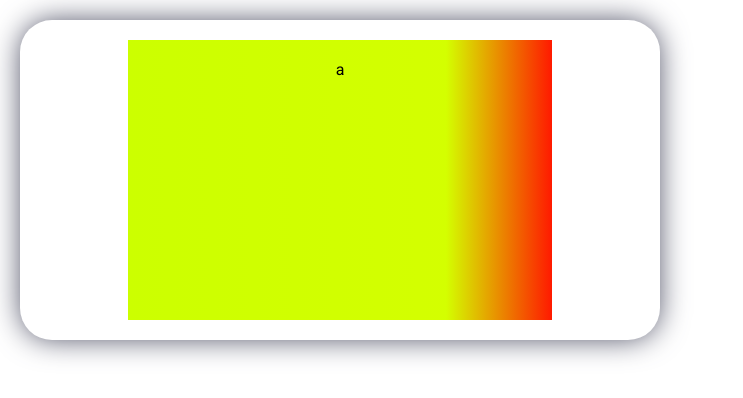
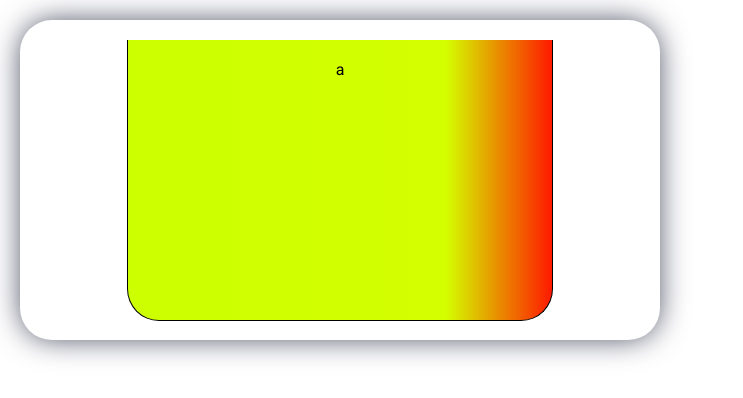
Before and after one commit to karczi23/pa, a React (Create React App) app: page / in a window 1280 px wide. Shown: the top 398 px of the page, without its empty margins (0-743 px from the left). Built offline with nearby package versions, Linux system fonts and the light colour scheme.

Commit message:
formatting

```diff
--- a/src/components/chart/Chart.tsx
+++ b/src/components/chart/Chart.tsx
@@ -1,45 +1,51 @@
-import React, { useContext, useState } from 'react'
+import React, { useContext, useState } from 'react';
 import { ChartContext } from '../../context/ChartContext';
 import Bar from './Bar';
-import './css/chart.css'
+import './css/chart.css';
 import { ColorContext } from '../../context/ColorContext';
 import { ChartTextContainer, Container } from '../structure/Container';
 
 const Chart = (props) => {
+    const [isHovered, setHovered] = useState(false);
+    const [temperature, setTemperature] = useState(0);
 
-const [isHovered, setHovered] = useState(false)
-const [temperature, setTemperature] = useState(0)
+    const data = useContext(ChartContext);
+    const colors = useContext(ColorContext);
 
-const data = useContext(ChartContext)
-const colors = useContext(ColorContext)
-
-const toggleHover = () => setHovered(prevState => !prevState);
+    const toggleHover = () => setHovered((prevState) => !prevState);
 
     return (
         <Container>
             <div onMouseEnter={toggleHover} onMouseLeave={toggleHover}>
-        {
-            isHovered ?
+                {isHovered ? (
                     <div>
-                <ChartTextContainer/>
-                <div className='chartAreaHovered chartArea border-bottom border-left border-right'>
-                {
-                    data.map((value, index) =>
-                        <Bar key={index} setTemperature={setTemperature} temperature={value} color={colors[index]}/>
-                    )
-                }
+                        <ChartTextContainer />
+                        <div className="chartAreaHovered chartArea border-bottom border-left border-right border-radius">
+                            {data.map((value, index) => (
+                                <Bar
+                                    key={index}
+                                    setTemperature={setTemperature}
+                                    temperature={value}
+                                    color={colors[index]}
+                                />
+                            ))}
                         </div>
                         <ChartTextContainer>
                             {temperature && `Temperatura: ${temperature}°C`}
                         </ChartTextContainer>
                     </div>
-
-            :
-            <div className='chartAreaUnhovered chartArea' style={{backgroundImage: `linear-gradient(to right, ${colors.join(',')})`}}>a</div>
-        }
+                ) : (
+                    <div
+                        className="chartAreaUnhovered chartArea border-bottom border-left border-right border-radius"
+                        style={{
+                            backgroundImage: `linear-gradient(to right, ${colors.join(',')})`,
+                        }}>
+                        a
+                    </div>
+                )}
             </div>
         </Container>
-  )
-}
+    );
+};
 
 export default Chart;
```
Lines whose indentation alone changed are shown as unchanged.
